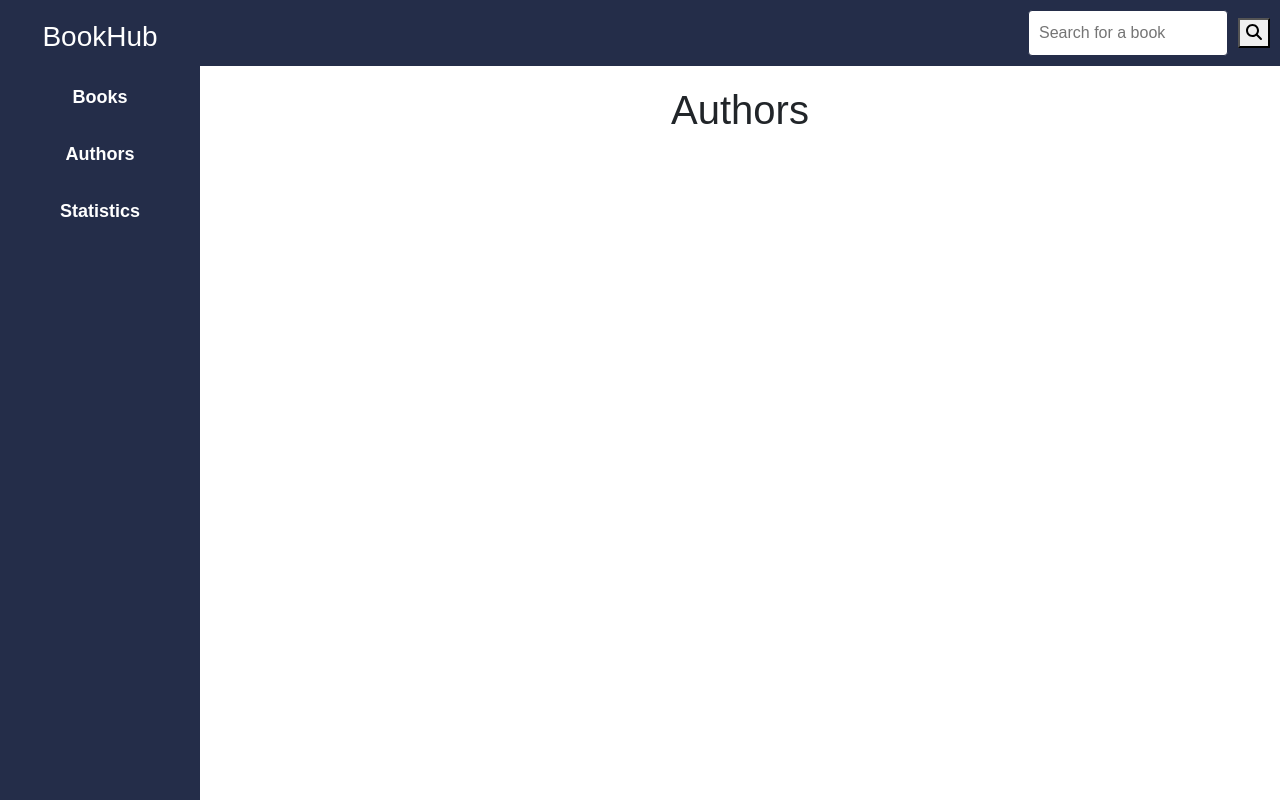
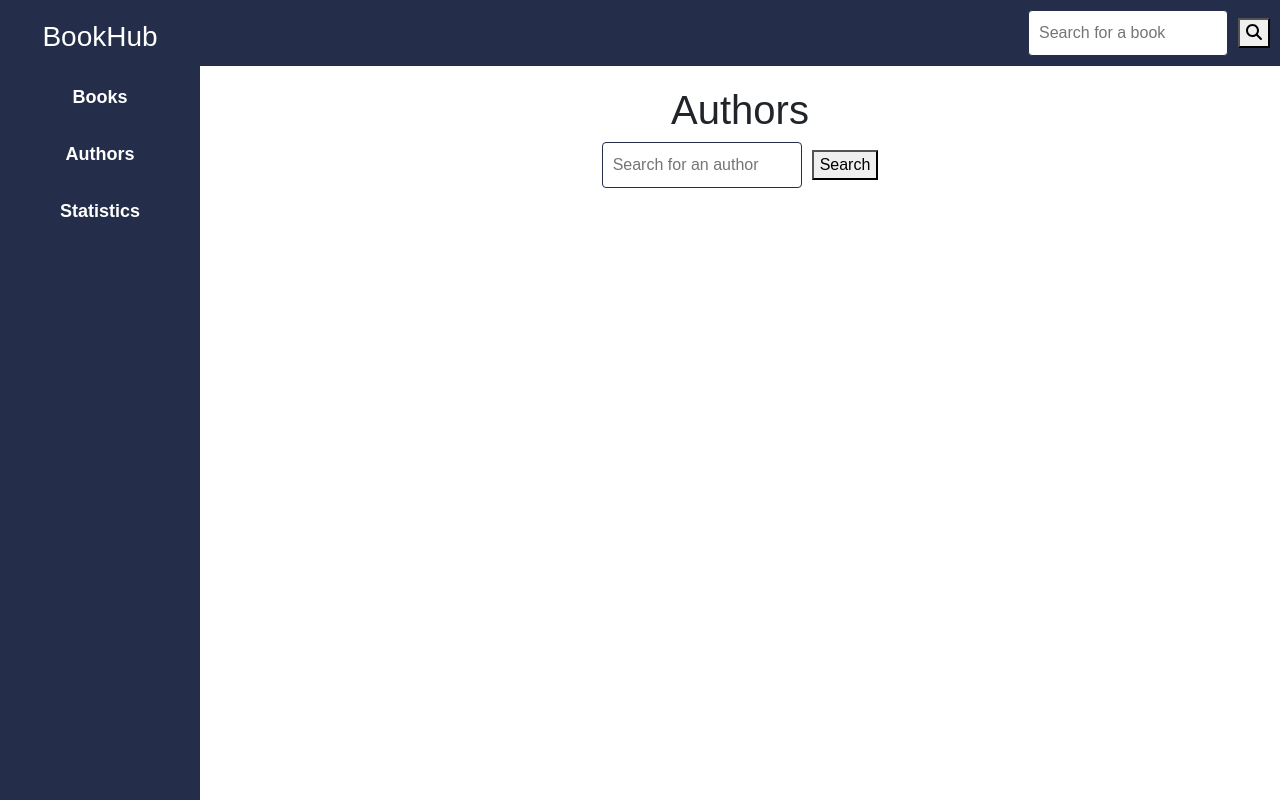
Before and after one commit to shrutidaundkar/Bookhub, a React (Create React App) app in the folder bookhub/: page /authors in a window 1280 px wide. Shown: the top 800 px of the page. Built offline with nearby package versions, Linux system fonts and the light colour scheme.

Commit message:
added author search

```diff
--- a/bookhub/src/App.css
+++ b/bookhub/src/App.css
@@ -190,7 +190,7 @@ body {
 .display-none {
   display: none;
 }
-.modal-img {
+/* .modal-img {
 }
 .modal-details {
-}
+} */
--- a/bookhub/src/App.js
+++ b/bookhub/src/App.js
@@ -8,6 +8,7 @@ import Home from "./scenes/dashboard";
 import { useState } from "react";
 import Authors from "./scenes/authors";
 import Statistics from "./scenes/statistics";
+import AuthorDetails from "./scenes/global/AuthorDetails";
 
 function App() {
   const [searchResult, setSearchResult] = useState(null);
@@ -24,6 +25,8 @@ function App() {
             <Route path="/" element={<Home />} />
             <Route path="/authors" element={<Authors />} />
             <Route path="/statistics" element={<Statistics />} />
+            <Route path="/authors" exact component={Authors} />
+            <Route path="/authors/:authorKey" component={AuthorDetails} />
           </Routes>
         </BrowserRouter>
       </main>
--- a/bookhub/src/scenes/authors/index.js
+++ b/bookhub/src/scenes/authors/index.js
@@ -1,7 +1,57 @@
+import React, { useEffect, useState } from "react";
+import axios from "axios";
+// import { Link } from "react-router-dom";
+import AuthorDetails from "../global/AuthorDetails";
+
 const Authors = () => {
+  const [searchTerm, setSearchTerm] = useState("");
+  const [searchResult, setSearchResult] = useState();
+
+
+  const handleSearch = async (e) => {
+    // e.preventDefault();
+    try {
+    axios.get(
+        `https://openlibrary.org/search/authors.json?q=j%20k%20rowling`
+      ).then(res=> {
+        // console.log(res.data);
+        setSearchResult(res.data);
+      })
+      .catch(err => console.log(err));
+      // setSearchResult(response.data);
+    } catch (error) {
+      console.log("Error occurred while searching authors:", error);
+    }
+    console.log(searchResult);
+  };
+
   return (
-    <div>
-      <h1> Authors</h1>
+  <div>
+      <h1>Authors</h1>
+        <input
+          type="text"
+          value={searchTerm}
+          onChange={(e) => setSearchTerm(e.target.value)}
+          placeholder="Search for an author"
+        />
+        <button onClick={handleSearch}>Search</button>
+      {(searchResult !== undefined) ?
+      <div>
+        { searchResult.docs.map((author) => (
+          <>
+          {/* <AuthorDetails authorKey={author.key} /> */}
+          <p>{author.name}</p>
+          <p>{author.birth_date}</p>
+          <p>{author.top_works}</p>
+          <p>{author.work_count}</p>
+          </>
+
+          // <div key={author.key}>
+          //   {/* <Link to={`/authors/${author.key}`}>{author.name}</Link> */}
+          // </div>
+        ))}
+      </div>
+      :null}
     </div>
   );
 };
--- /dev/null
+++ b/bookhub/src/scenes/global/AuthorDetails.js
@@ -0,0 +1,54 @@
+import React, { useEffect, useState } from "react";
+import axios from "axios";
+
+
+const AuthorDetails = (props) => {
+  const [authorDetails, setAuthorDetails] = useState(null);
+  const {authorKey} = props;
+  useEffect(() => {
+      axios.get(`https://openlibrary.org/authors/OL23919A.json`).then((res)=> {
+        setAuthorDetails(res.data);
+        console.log(res.data);
+      });
+    },[authorKey]);
+    const { name, birth_date, top_work, work_count } = authorDetails;
+
+    return(
+      <>{(authorDetails !== undefined) ?
+      <div>
+        {/* <img src={`https://ia800603.us.archive.org/view_archive.php?archive=/15/items/olcovers554/olcovers554-L.zip&file=${authorKey}-L.jpg`} */}
+        <h2>{name}</h2>
+        <h2>{birth_date}</h2>
+        <h2>{top_work}</h2>
+        <h2>{work_count}</h2>
+        </div>
+        :null}
+        </>
+    );
+};
+
+export default AuthorDetails;
+        //check .then()
+        //if you see data then do setAuthorDetails
+        //check if it is undefined if not show html divs
+//         setAuthorDetails(response.data);
+//       } catch (error) {
+//         console.log("Error occurred while fetching author details:", error);
+//       }
+//     };
+
+//     fetchAuthorDetails();
+//   }, [props]);
+
+//   if (!authorDetails) {
+//     return <div>Loading...</div>;
+//   }
+
+//   return (
+//     <div>
+//       <h2>{authorDetails.name}</h2>
+//     </div>
+//   );
+// };
+
+// export default AuthorDetails;
```
